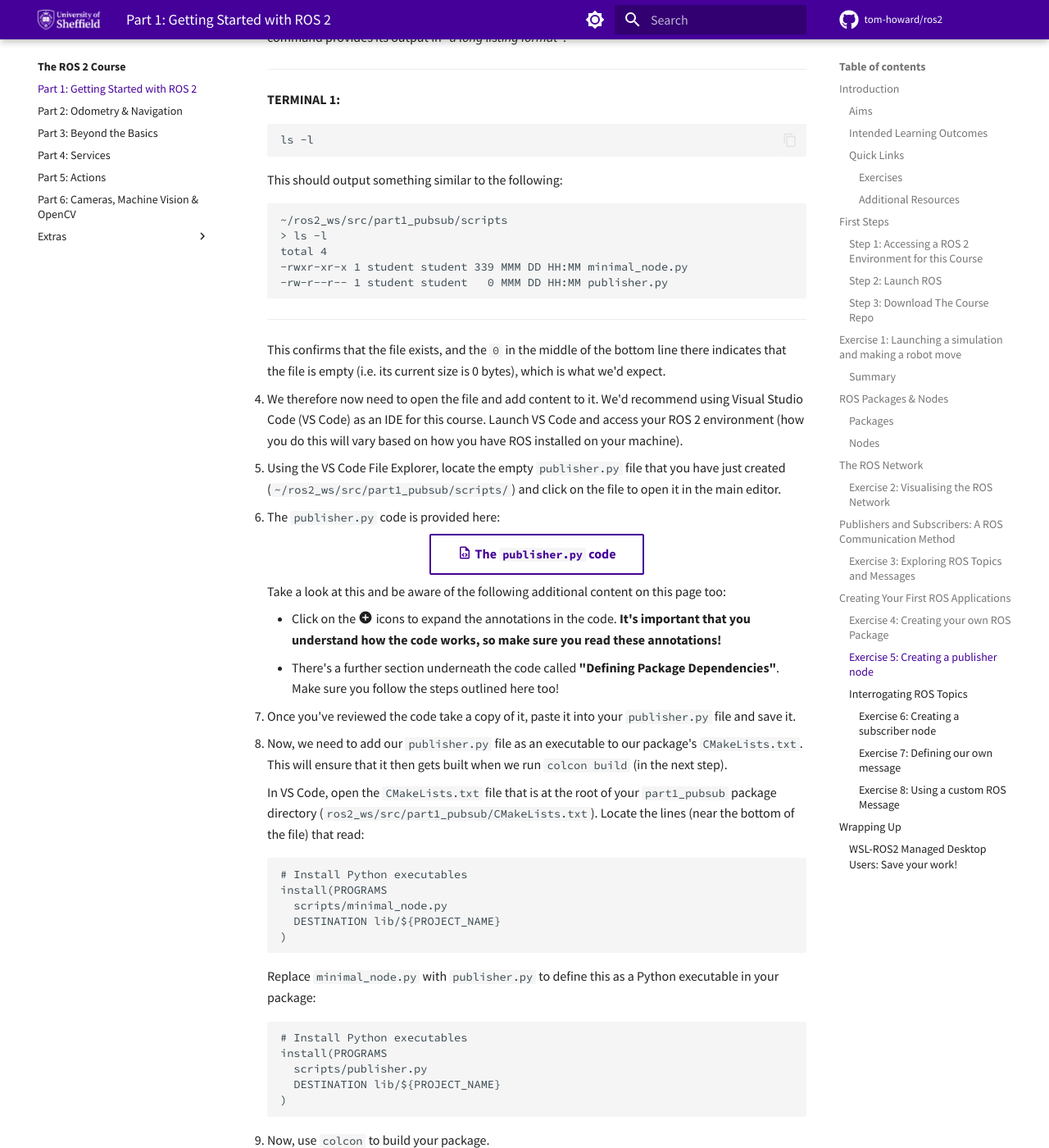
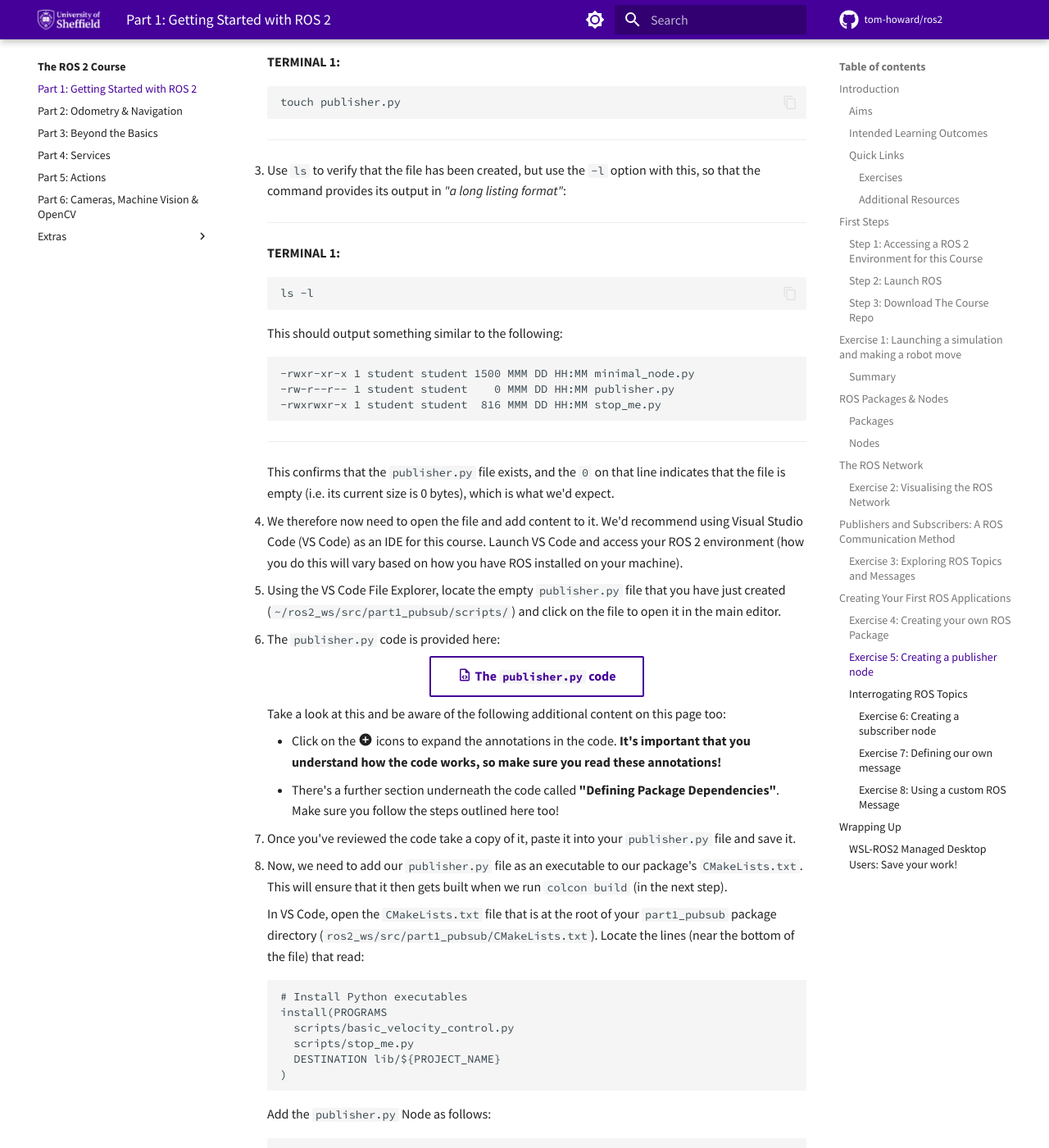
Before and after one commit to tom-howard/ros2, an MkDocs documentation site: the page built from docs/course/part1.md, in a window 1280 px wide and 1400 px high, scrolled down 14215 px. Shown: the whole window at 82% size. Built offline with MkDocs 1.6.1 and Material for MkDocs 9.7.7, drawn with Linux system fonts in a browser that asks for light colours; plug-ins that fetch from the network failed and are left out; comment, search, counter and statistics services are not loaded; some of the changed text lies outside the part shown.

Commit message:
Updates to reflect pkg template changes

````diff
--- a/docs/course/part1.md
+++ b/docs/course/part1.md
@@ -403,7 +407,9 @@
     ```
     ***
 
-1. Now, navigate into this package (using `cd`):
+    As a result of doing this, the `ros2_pkg_template` directory has now been renamed to `part1_pubsub`, and various other things within the package have been updated too, to initialise the package with the name that we specified.
+
+1. Navigate into the package directory (using `cd`):
 
     ***
     **TERMINAL 1:**
@@ -430,13 +436,14 @@
     │   ├── __init__.py
     │   └── tb3_tools.py
     └── scripts
-        └── minimal_node.py
+        ├── basic_velocity_control.py
+        └── stop_me.py
 
-    2 directories, 5 files
+    3 directories, 6 files
     ```
     ***
 
-    * `scripts`: is a *directory* that will contain all the Python Nodes that we'll create (you'll notice a `minimal_node.py` already exists in there).
+    * `scripts`: is a *directory* that will contain all the Python Nodes that we'll create (you'll notice a couple in there already).
     * `part1_pubsub_modules`: is a *directory* that we can use to store Python *modules*, that we can then import into our main Python nodes
 
         (`#!py from part1_pubsub_modules.tb3_tools import ...`, for example)
@@ -474,15 +481,13 @@
     This should output something similar to the following: <a name="no-exec-perms"></a>
 
     ``` { .txt .no-copy }
-    ~/ros2_ws/src/part1_pubsub/scripts
-    > ls -l
-    total 4
-    -rwxr-xr-x 1 student student 339 MMM DD HH:MM minimal_node.py
-    -rw-r--r-- 1 student student   0 MMM DD HH:MM publisher.py
+    -rwxr-xr-x 1 student student 1500 MMM DD HH:MM minimal_node.py
+    -rw-r--r-- 1 student student    0 MMM DD HH:MM publisher.py
+    -rwxrwxr-x 1 student student  816 MMM DD HH:MM stop_me.py
     ```
     ***
 
-    This confirms that the file exists, and the `0` in the middle of the bottom line there indicates that the file is empty (i.e. its current size is 0 bytes), which is what we'd expect.
+    This confirms that the `publisher.py` file exists, and the `0` on that line indicates that the file is empty (i.e. its current size is 0 bytes), which is what we'd expect.
 
 1. We therefore now need to open the file and add content to it. We'd recommend using Visual Studio Code (VS Code) as an IDE for this course. Launch VS Code and access your ROS 2 environment (how you do this will vary based on how you have ROS installed on your machine).
 
@@ -506,16 +511,18 @@
     ``` { .txt .no-copy}
     # Install Python executables
     install(PROGRAMS
-      scripts/minimal_node.py
+      scripts/basic_velocity_control.py
+      scripts/stop_me.py
       DESTINATION lib/${PROJECT_NAME}
     )
     ```
-
-    Replace `minimal_node.py` with `publisher.py` to define this as a Python executable in your package:
+Add the `publisher.py` Node as follows:
 
     ``` { .txt .no-copy }
     # Install Python executables
     install(PROGRAMS
+      scripts/basic_velocity_control.py
+      scripts/stop_me.py
       scripts/publisher.py
       DESTINATION lib/${PROJECT_NAME}
     )
@@ -716,6 +723,8 @@
     ``` { .txt .no-copy }
     # Install Python executables
     install(PROGRAMS
+      scripts/basic_velocity_control.py
+      scripts/stop_me.py
       scripts/publisher.py
       scripts/subscriber.py
       DESTINATION lib/${PROJECT_NAME}
@@ -922,6 +931,8 @@
     ```txt title="CMakeLists.txt"
     # Install Python executables
     install(PROGRAMS
+      scripts/basic_velocity_control.py
+      scripts/stop_me.py
       scripts/publisher.py
       scripts/subscriber.py
       scripts/custom_msg_publisher.py  # ADD THIS
````
Also changed, not shown: other parts of docs/course/part1.md (+7 -3 lines).
